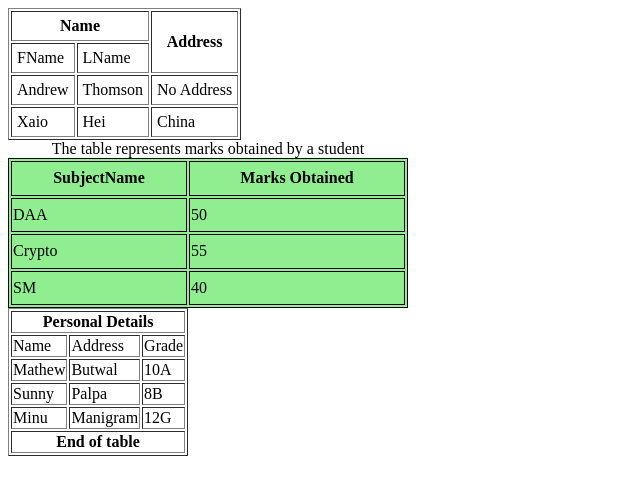
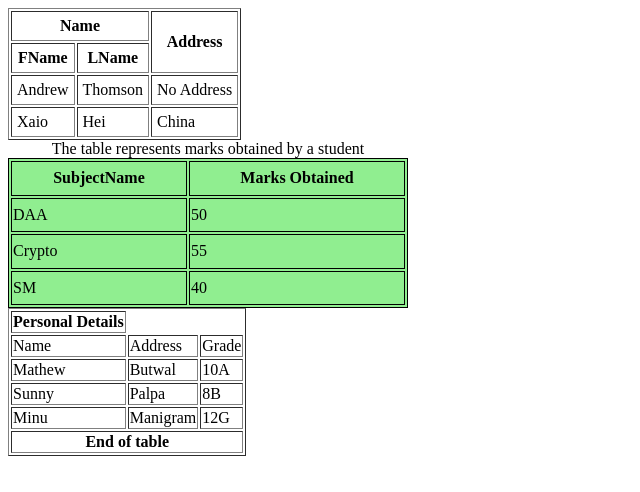
Before and after one commit to NehashaAle/webtec-lab, a plain HTML site: page Tables.html in a window 1280 px wide. Shown: the whole page, without its empty margins (0-640 px from the left). Drawn offline with Linux system fonts and the light colour scheme.

Commit message:
this is web-tec lab

```diff
--- a/Tables.html
+++ b/Tables.html
@@ -17,8 +17,8 @@
 
       <tr>
         <!--Td: table(fill) data in cell-->
-        <td>FName</td>
-        <td>LName</td>
+        <th>FName</th>
+        <th>LName</th>
       </tr>
 
       <tr>
@@ -71,7 +71,9 @@
     <table border="1">
         <!-- thead: seperate header for table  -->
       <thead>
-        <th colspan="3">Personal Details</th>
+        <tr>
+        <th rowspan="3">Personal Details</th>
+        </tr>
       </thead>
 
       <!-- tbody:indicates main body of the table -->
@@ -103,7 +105,9 @@
 
       <!-- tfoot: separate footer for the table -->
       <tfoot>
+        <tr>
         <th colspan="3">End of table</th>
+      </tr>
       </tfoot>
     </table>
   </body>
```
